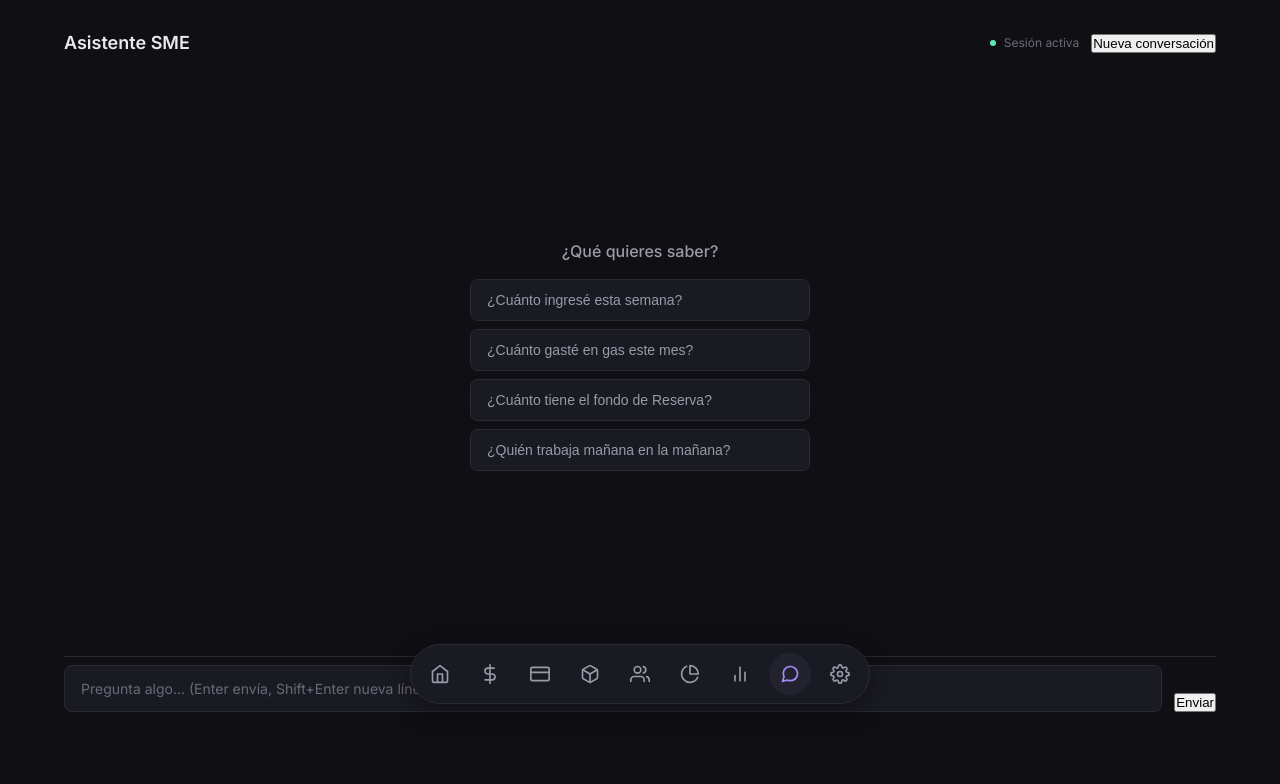
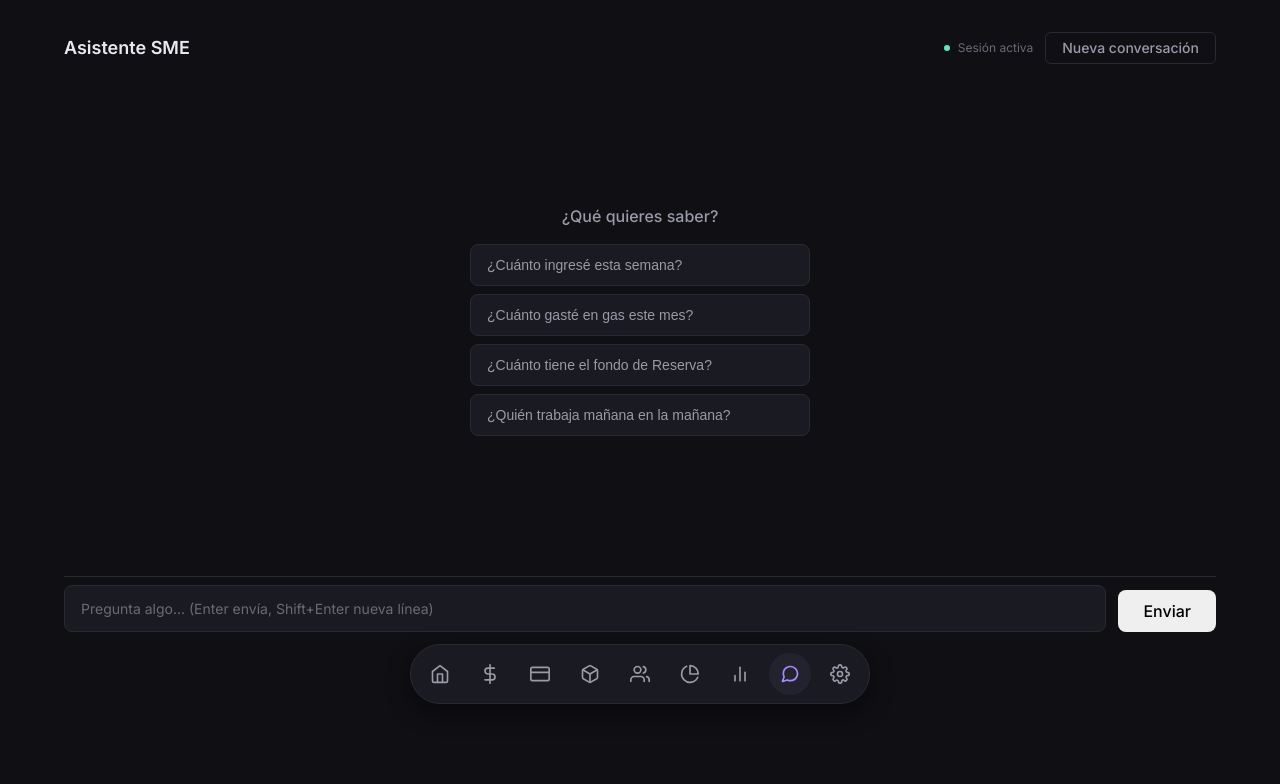
Before and after one commit to TurixD/sme-motel, a Flask app: page /asistente in a window 1280 px wide. Shown: the part 72-856 px from the top of the page. Run offline with Flask 3, Linux system fonts and the light colour scheme; some libraries are stand-ins or nearby versions.

Commit message:
Fase 4 polish: confirmacion DELETE case-insensitive, feedback post-cambio, estilos SME en botones, textarea auto-resize, fix nav-bar overlap

```diff
--- a/static/css/asistente.css
+++ b/static/css/asistente.css
@@ -8,6 +8,7 @@
     flex-direction: column;
     height: calc(100vh - 120px); /* descontar header + bottom-nav */
     gap: var(--space-4);
+    padding-bottom: 80px;
 }
 
 .asistente__header {
@@ -249,10 +250,21 @@
     font-size: var(--text-sm);
     font-family: var(--font-sans);
     line-height: 1.5;
-    max-height: 120px;
+    min-height: 2.5em;
+    max-height: 8em;
     overflow-y: auto;
-    transition: border-color 150ms ease;
+    transition: border-color 150ms ease, height 0.15s ease;
+    scrollbar-width: thin;
+    scrollbar-color: var(--border) transparent;
 }
+
+.asistente__textarea::-webkit-scrollbar { width: 6px; }
+.asistente__textarea::-webkit-scrollbar-track { background: transparent; }
+.asistente__textarea::-webkit-scrollbar-thumb {
+    background: var(--border);
+    border-radius: 3px;
+}
+.asistente__textarea::-webkit-scrollbar-thumb:hover { background: var(--text-tertiary); }
 
 .asistente__textarea:focus {
     outline: none;
@@ -325,6 +337,57 @@
     color: var(--text-primary);
 }
 
+/* ── Botones SME (copiado desde fondos.css — no disponible globalmente) ── */
+.btn {
+    display: inline-flex;
+    align-items: center;
+    justify-content: center;
+    gap: var(--space-2);
+    border: 1px solid transparent;
+    border-radius: var(--radius-md);
+    cursor: pointer;
+    font-family: var(--font-sans);
+    font-size: var(--text-base);
+    font-weight: 500;
+    line-height: 1;
+    padding: var(--space-3) var(--space-6);
+    text-decoration: none;
+    transition: background-color 150ms ease, color 150ms ease,
+                border-color 150ms ease, opacity 150ms ease;
+    white-space: nowrap;
+    -webkit-user-select: none;
+    user-select: none;
+}
+.btn:disabled { opacity: 0.45; cursor: not-allowed; }
+
+.btn--fund {
+    background-color: var(--accent-fund);
+    color: #0d0d11;
+}
+.btn--fund:hover:not(:disabled) { background-color: #28b882; }
+
+.btn--expense {
+    background-color: var(--accent-expense);
+    color: #0d0d11;
+}
+.btn--expense:hover:not(:disabled) { background-color: #e85f6e; }
+
+.btn--ghost {
+    background-color: transparent;
+    color: var(--text-secondary);
+    border-color: var(--border);
+}
+.btn--ghost:hover:not(:disabled) {
+    background-color: var(--bg-tertiary);
+    color: var(--text-primary);
+}
+
+.btn--sm {
+    font-size: var(--text-sm);
+    padding: var(--space-2) var(--space-4);
+    border-radius: var(--radius-sm);
+}
+
 /* ── Widget IA en dashboard ────────────────────────────────── */
 .widget-split {
     display: grid;
--- a/static/js/asistente.js
+++ b/static/js/asistente.js
@@ -12,6 +12,7 @@ document.addEventListener('DOMContentLoaded', function () {
     document.getElementById('btn-nueva-sesion').addEventListener('click', handleNuevaSesion);
     document.getElementById('btn-enviar').addEventListener('click', handleEnviar);
     document.getElementById('input-mensaje').addEventListener('keydown', handleKeydown);
+    document.getElementById('input-mensaje').addEventListener('input', function () { autoResizeTextarea(this); });
     document.getElementById('chat-area').addEventListener('click', handleChatClick);
 
     // Sugerencias del estado vacío
@@ -137,7 +138,7 @@ function appendChangeCard(cambio) {
     actionsEl.className = 'cambio-card__actions';
 
     var btnConfirmar = document.createElement('button');
-    btnConfirmar.className = 'btn btn--danger btn-confirmar-cambio';
+    btnConfirmar.className = (esDanger ? 'btn btn--expense' : 'btn btn--fund') + ' btn-confirmar-cambio';
     btnConfirmar.dataset.cambioId = cambio.id;
     btnConfirmar.textContent = 'Confirmar';
     if (esDanger) btnConfirmar.disabled = true;
@@ -163,10 +164,10 @@ function appendChangeCard(cambio) {
         confirmInput.placeholder = 'Escribe CONFIRMAR para habilitar';
         confirmInputWrap.appendChild(confirmInput);
         card.appendChild(confirmInputWrap);
-        wireDeleteCard(card);
     }
 
     card.appendChild(actionsEl);
+    if (esDanger) wireDeleteCard(card);
     chatArea.insertBefore(card, loading);
     scrollToBottom();
 }
@@ -176,7 +177,7 @@ function wireDeleteCard(card) {
     var btnConfirmar = card.querySelector('.btn-confirmar-cambio');
     if (!input || !btnConfirmar) return;
     input.addEventListener('input', function () {
-        btnConfirmar.disabled = (input.value !== 'CONFIRMAR');
+        btnConfirmar.disabled = (input.value.trim().toUpperCase() !== 'CONFIRMAR');
     });
 }
 
@@ -210,8 +211,10 @@ function confirmarCambio(id) {
             actionsEl.innerHTML = '';
             var status = document.createElement('span');
             status.className = 'cambio-card__status';
-            status.textContent = 'Ejecutado — ' + data.registros_afectados + ' registro(s) afectado(s).';
+            status.textContent = 'Ejecutado';
             actionsEl.appendChild(status);
+            appendMessage('assistant', data.mensaje);
+            scrollToBottom();
         } else {
             btnConfirmar.disabled = false;
             if (btnCancelar) btnCancelar.disabled = false;
@@ -241,6 +244,8 @@ function cancelarCambio(id) {
             status.className = 'cambio-card__status cambio-card__status--cancelado';
             status.textContent = 'Cancelado';
             actionsEl.appendChild(status);
+            appendMessage('assistant', data.mensaje);
+            scrollToBottom();
         }
     });
 }
@@ -289,14 +294,5 @@ function mostrarVacio() {
 
 function autoResizeTextarea(el) {
     el.style.height = 'auto';
-    el.style.height = Math.min(el.scrollHeight, 120) + 'px';
+    el.style.height = Math.min(el.scrollHeight, 5 * 24) + 'px';
 }
-
-document.addEventListener('DOMContentLoaded', function () {
-    var textarea = document.getElementById('input-mensaje');
-    if (textarea) {
-        textarea.addEventListener('input', function () {
-            autoResizeTextarea(this);
-        });
-    }
-});
--- a/templates/asistente.html
+++ b/templates/asistente.html
@@ -60,7 +60,7 @@
             </div>
             {% endif %}
             <div class="cambio-card__actions">
-                <button class="btn btn--danger btn-confirmar-cambio"
+                <button class="btn {% if cambio.tipo == 'DELETE' %}btn--expense{% else %}btn--fund{% endif %} btn-confirmar-cambio"
                         data-cambio-id="{{ cambio.id }}"
                         {% if cambio.tipo == 'DELETE' %}disabled{% endif %}>
                     Confirmar
```
